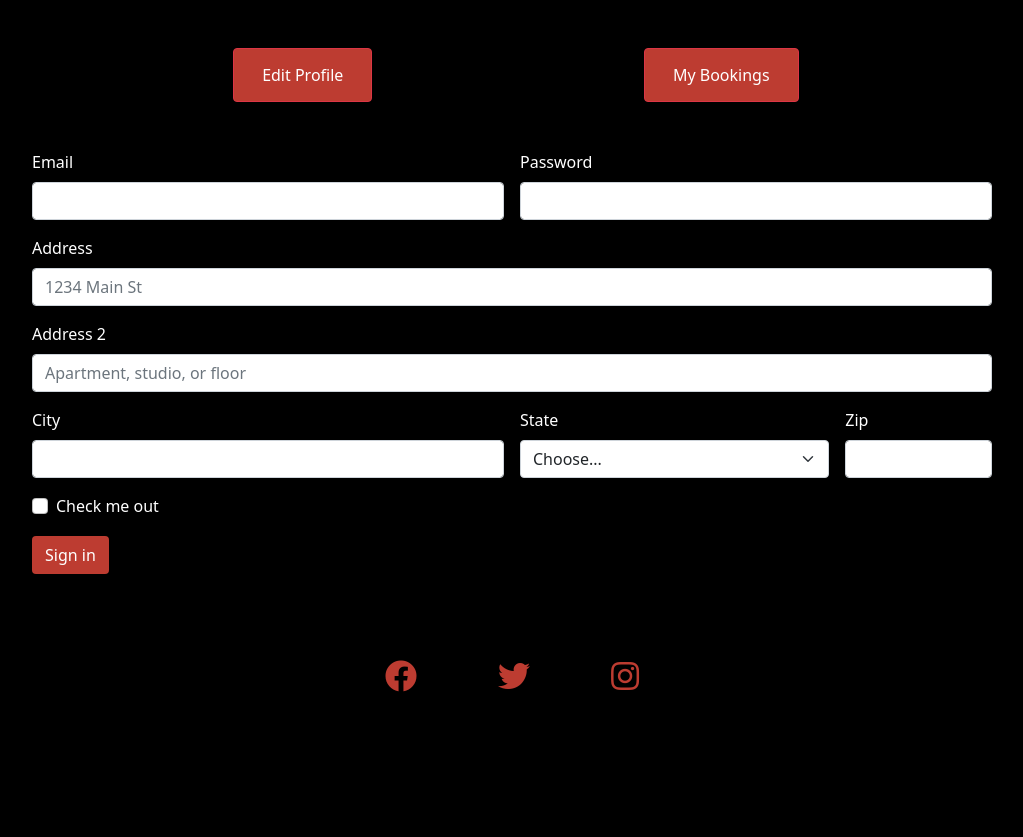
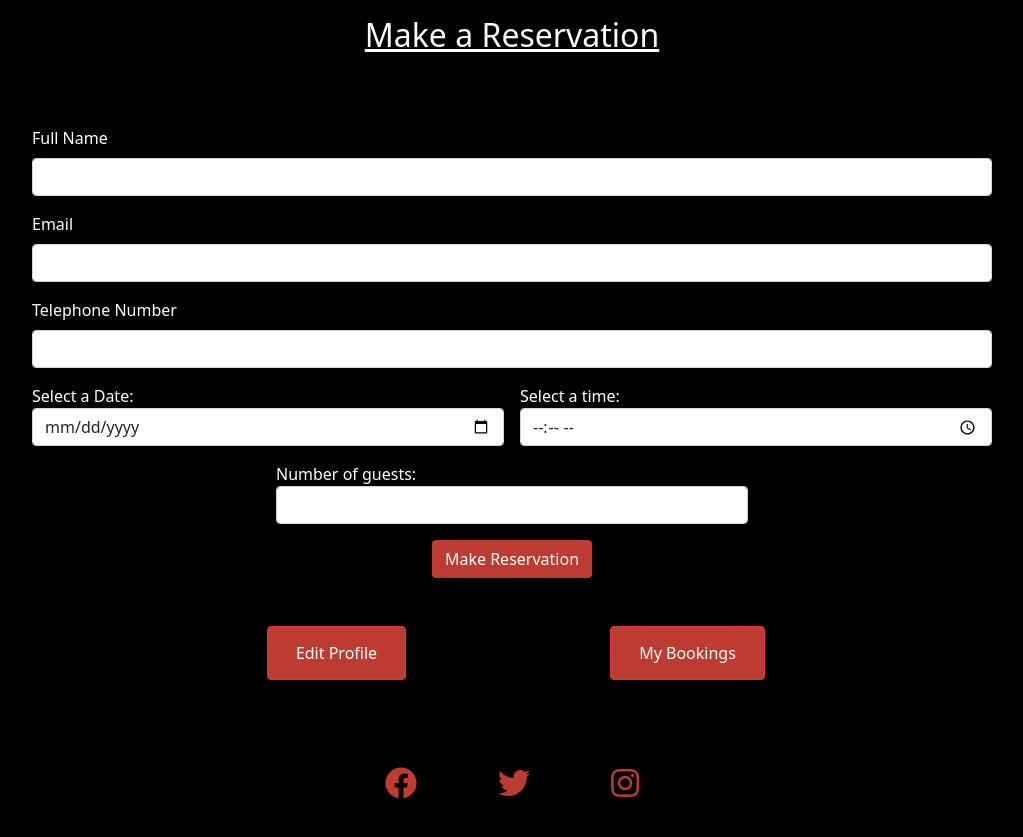
Before and after one commit to Code-Institute-Submissions/iKelvvv-MS4, a Django app: page /online_bookings/ in a window 1280 px wide. Shown: the part 96-933 px from the top of the page, without its empty margins (128-1151 px from the left). Before the commit the page ends 788 px from the top, so only its background shows below. Run offline with Django 3.2, Linux system fonts and the light colour scheme.

Commit message:
Add correct input fields for online bookings

```diff
--- a/templates/contact.html
+++ b/templates/contact.html
@@ -10,7 +10,7 @@
         </div>
 
         <div class="col-12">
-            <label for="inputEmail4" class="form-label">Email</label>
+            <label for="email" class="form-label">Email</label>
             <input type="email" class="form-control text_input" name="email_address" id="email" required>
         </div>
 
--- a/templates/online_booking.html
+++ b/templates/online_booking.html
@@ -3,69 +3,65 @@
 {% block content %}
 
 <div class="container">
-    <div class="row w-75 mx-auto">
-        <div class="col-6">
-            <button type="button" class="btn btn-danger mx-auto mt-5 d-block">
-                <a class="nav-link text-white" href="{% url 'home' %}">Edit Profile</a>
-            </button>
-        </div>
-        <div class="col-6">
-            <button type="button" class="btn btn-danger mx-auto mt-5 d-block">
-                <a class="nav-link text-white" href="{% url 'home' %}">My Bookings</a>
-            </button>
+    <div class="row">
+        <div class="col-12">
+            <h2 class="text-center text-decoration-underline py-3">Make a Reservation</h2>
         </div>
     </div>
 </div>
 
-</div>
-
 <div class="w-75 mx-auto py-5">
     <form class="row g-3" method="POST" action="https://formdump.codeinstitute.net/">
-        <div class="col-md-6">
-            <label for="inputEmail4" class="form-label">Email</label>
-            <input type="email" class="form-control" id="inputEmail4">
+        <div class="col-12">
+            <label for="full_name" class="form-label">Full Name</label>
+            <input type="text" class="form-control text_input" name="full_name" id="full_name" required>
         </div>
-        <div class="col-md-6">
-            <label for="inputPassword4" class="form-label">Password</label>
-            <input type="password" class="form-control" id="inputPassword4">
+
+        <div class="col-12">
+            <label for="email" class="form-label">Email</label>
+            <input type="email" class="form-control text_input" name="email_address" id="email" required>
         </div>
+
         <div class="col-12">
-            <label for="inputAddress" class="form-label">Address</label>
-            <input type="text" class="form-control" id="inputAddress" placeholder="1234 Main St">
+            <label for="phone" class="form-label">Telephone Number</label>
+            <input type="tel" class="form-control" id="phone" name="phone" required>
         </div>
-        <div class="col-12">
-            <label for="inputAddress2" class="form-label">Address 2</label>
-            <input type="text" class="form-control" id="inputAddress2" placeholder="Apartment, studio, or floor">
+
+        <div class="col-6">
+            <label for="date">Select a Date:</label>
+            <input type="date" class="form-control" id="date" name="date">
         </div>
-        <div class="col-md-6">
-            <label for="inputCity" class="form-label">City</label>
-            <input type="text" class="form-control" id="inputCity">
+
+        <div class="col-6">
+            <label for="time">Select a time:</label>
+            <input type="time" class="form-control" id="appt" name="appt">
         </div>
-        <div class="col-md-4">
-            <label for="inputState" class="form-label">State</label>
-            <select id="inputState" class="form-select">
-                <option selected>Choose...</option>
-                <option>...</option>
-            </select>
+
+        <div class="col-6 mx-auto">
+            <label for="guest_count">Number of guests:</label>
+            <input type="number" class="form-control" id="guest_count" name="guest_count" min="1" max="10">
         </div>
-        <div class="col-md-2">
-            <label for="inputZip" class="form-label">Zip</label>
-            <input type="text" class="form-control" id="inputZip">
+
+        <div class="col-12 text-center">
+            <button type="submit" class="btn custom-red text-white">Make Reservation</button>
         </div>
-        <div class="col-12">
-            <div class="form-check">
-                <input class="form-check-input" type="checkbox" id="gridCheck">
-                <label class="form-check-label" for="gridCheck">
-                    Check me out
-                </label>
+    </form>
+
+        <div class="container">
+            <div class="row w-75 mx-auto">
+                <div class="col-6">
+                    <button type="button" class="btn btn-danger mx-auto mt-5 d-block">
+                        <a class="nav-link text-white" href="{% url 'home' %}">Edit Profile</a>
+                    </button>
+                </div>
+                <div class="col-6">
+                    <button type="button" class="btn btn-danger mx-auto mt-5 d-block">
+                        <a class="nav-link text-white" href="{% url 'home' %}">My Bookings</a>
+                    </button>
+                </div>
             </div>
         </div>
-        <div class="col-12">
-            <button type="submit" class="btn custom-red text-white">Sign in</button>
-        </div>
-    </form>
-</div>
 
 
 
-{%endblock%}
+        {%endblock%}
```
